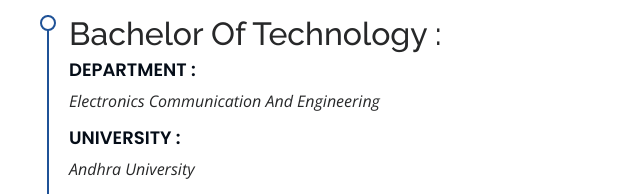
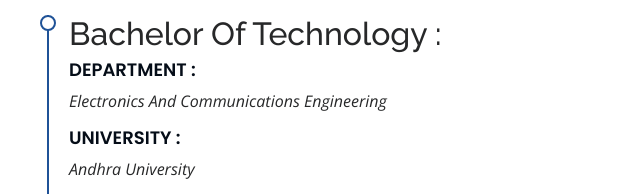
Before and after one commit to 1Achyuth2/achyuth-portfolio.github.io, a plain HTML site: page index.html in a window 1280 px wide. Shown: the part 2254-2448 px from the top of the page, 265-905 px from the left. Drawn offline with nearby package versions, Linux system fonts and the light colour scheme.

Commit message:
Update index.html

```diff
--- a/index.html
+++ b/index.html
@@ -268,7 +268,7 @@
 
             <div class="resume-item">
               <h2>Bachelor Of Technology :</h2>
-              <h4>Department : </h4><p><em>Electronics Communication And Engineering</em></p>
+              <h4>Department : </h4><p><em>Electronics And Communications Engineering</em></p>
               <h4>University : </h4><p><em>Andhra University</em></p>
               <h4>College: </h4><p><em>Anil Neerukonda Institute Of Technology And Sciences</em></p>
               <p><em> Year Of Passing : 2021</em></p>
```
